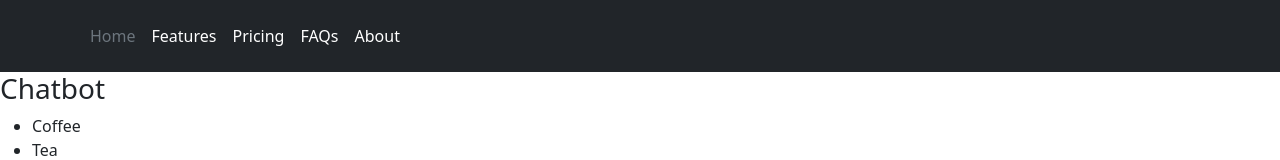
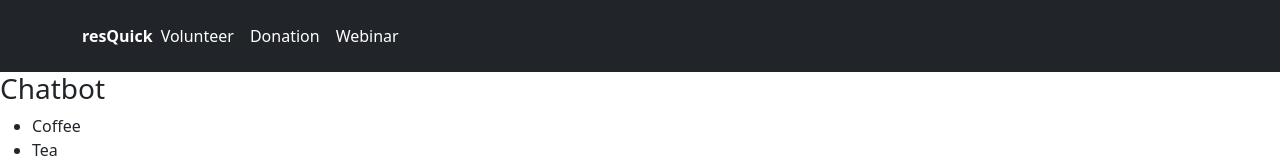
Before and after one commit to Ritojnan/Rubix-23-46-ABitWise, a React (Vite) app in the folder frontend/: page / in a window 1280 px wide. Shown: the top 160 px of the page. Built offline with nearby package versions, Linux system fonts and the light colour scheme.

Commit message:
completed navbar

```diff
--- a/frontend/src/components/navbar.jsx
+++ b/frontend/src/components/navbar.jsx
@@ -6,50 +6,51 @@ import Col from "react-bootstrap/Col";
 export default function Navbar() {
   return (
     <>
+
       <header className="p-3 text-bg-dark">
+
         <div className="container">
           <div className="d-flex flex-wrap align-items-center justify-content-center justify-content-lg-start">
             <a
               href="/"
               className="d-flex align-items-center mb-2 mb-lg-0 text-white text-decoration-none"
             >
-              {/* <svg
-                className="bi me-2"
-                width="40"
-                height="32"
-                role="img"
-                aria-label="Bootstrap"
-              >
-                <use xlink:href="#bootstrap"></use>
-              </svg> */}
+              <div className="text-start "><b>resQuick</b></div>
             </a>
 
+
             <ul className="nav col-12 col-lg-auto me-lg-auto mb-2 justify-content-center mb-md-0">
+
               <li>
-                <a href="#" className="nav-link px-2 text-secondary">
-                  Home
+                <a href="#" className="nav-link px-2 text-white">
+                  Volunteer
                 </a>
               </li>
               <li>
                 <a href="#" className="nav-link px-2 text-white">
-                  Features
+                  Donation
                 </a>
               </li>
               <li>
                 <a href="#" className="nav-link px-2 text-white">
-                  Pricing
+                  Webinar
+                </a>
+              </li>
+              {/* <li>
+                <a href="#" className="nav-link px-2 text-white">
+                  Translate
                 </a>
               </li>
               <li>
                 <a href="#" className="nav-link px-2 text-white">
-                  FAQs
+                  Flashlight
                 </a>
               </li>
               <li>
                 <a href="#" className="nav-link px-2 text-white">
-                  About
+                  Siren
                 </a>
-              </li>
+              </li> */}
             </ul>
 
 
```
Also changed, not shown: frontend/src/App.css (+7 -0 lines).
